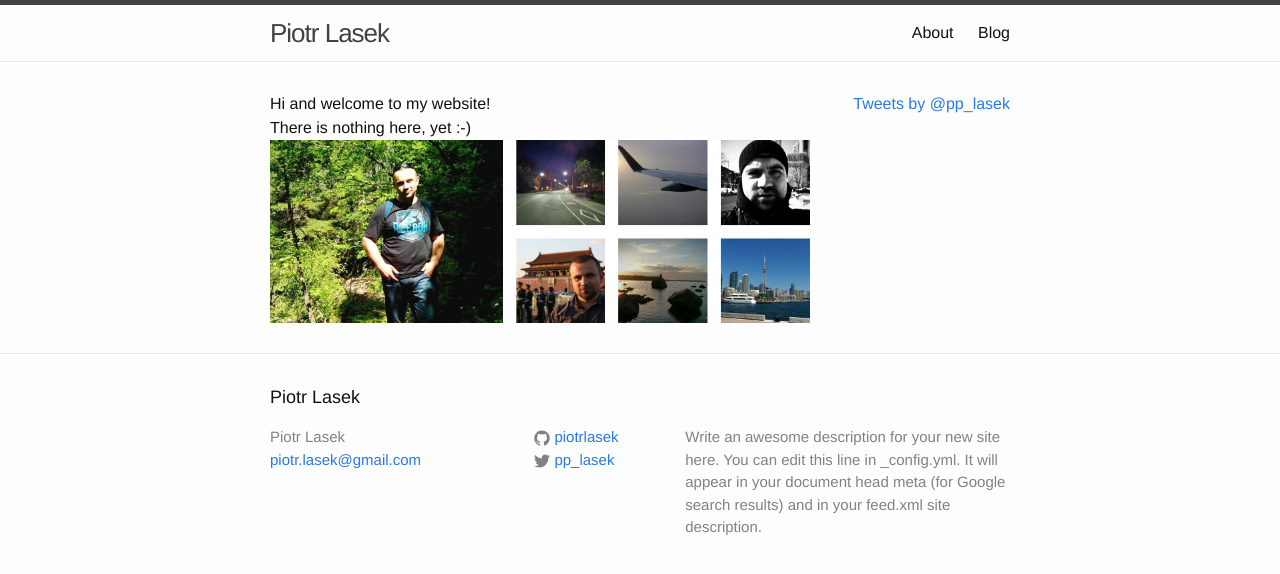
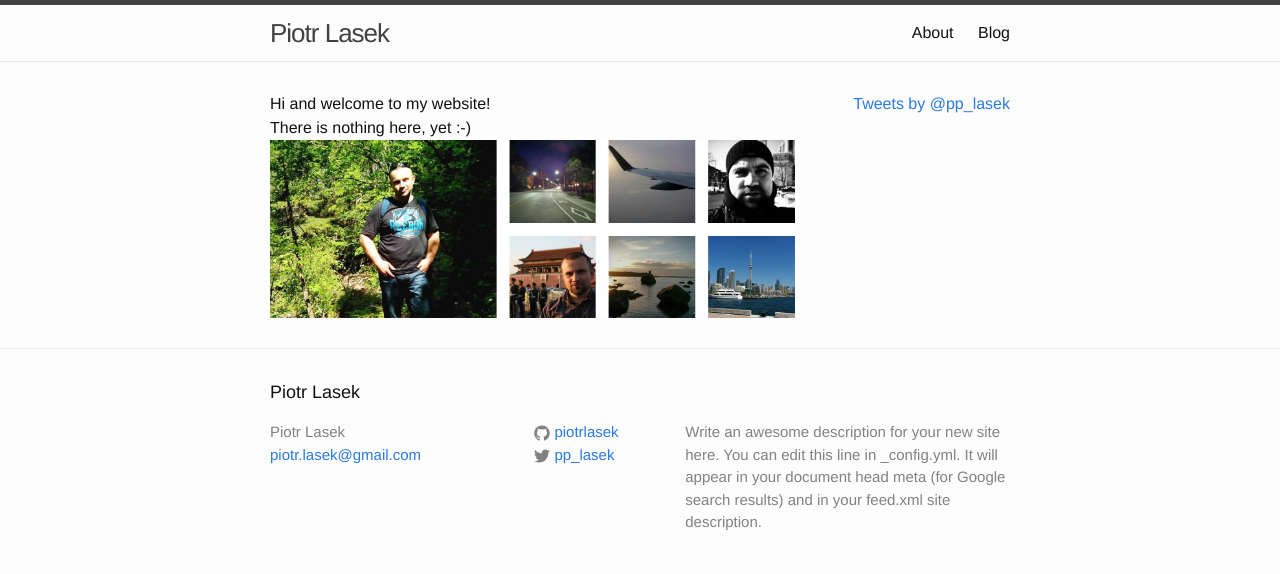
Before and after one commit to piotrlasek/piotrlasek.github.io, a Jekyll site: the page built from index.html, in a window 1280 px wide. Shown: the top 574 px of the page. Built offline with Jekyll 4.4.1, drawn with Linux system fonts in a browser that asks for light colours; the list of posts is cut into pages by our own code; comment, search, counter and statistics services are not loaded.

Commit message:
some changes

```diff
--- a/index.html
+++ b/index.html
@@ -2,7 +2,7 @@
 layout: home
 ---
 <div class="home">
-<div class="home_left" style="float: left; width: 540px">
+<div class="home_left" style="float: left; width: 525px">
 Hi and welcome to my website! <br>
 There is nothing here, yet :-) <br>
 <img src="images/home.jpg"/>
```
